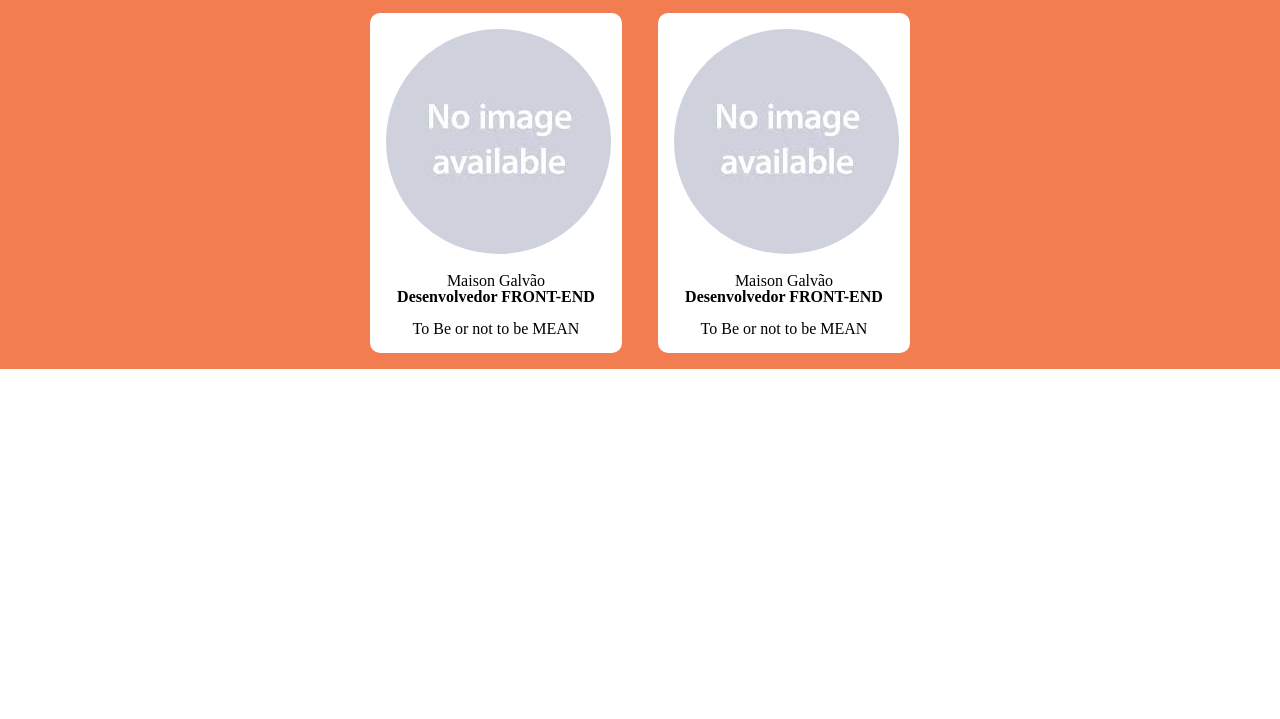
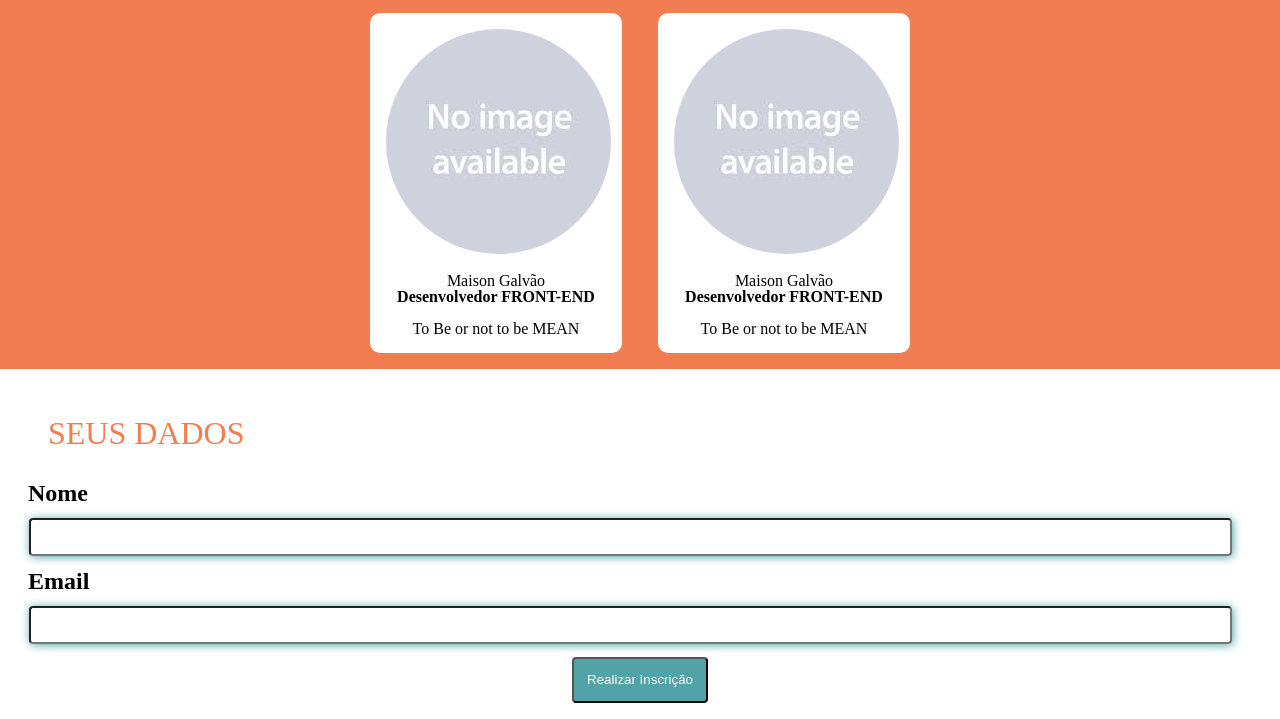
Before and after one commit to maisonsouza/Alura-curso-front-end-projeto-de-conclusao, a plain HTML site: page aluraconf/index.html in a window 1280 px wide. Shown: the part 1039-1758 px from the top of the page. Before the commit the page ends 1408 px from the top, so only its background shows below. Drawn offline with Linux system fonts and the light colour scheme.

Commit message:
Aula04 - Formulario de Inscricao

```diff
--- a/aluraconf/css/base.css
+++ b/aluraconf/css/base.css
@@ -1,4 +1,4 @@
 .container{
-    width: 96%;
+    width: 95%;
     margin:0 auto;
 }
--- a/aluraconf/css/cabecalho.css
+++ b/aluraconf/css/cabecalho.css
@@ -1,9 +1,15 @@
-
+#postagem-data-evento{
+    text-align: center;
+}
 header{
     background-image: url("../img/destaque.jpeg");
     background-size: cover;
     text-align: center;
     padding: 2rem;
+}
+
+.subtitulo{
+    text-align: center;
 }
 
 a{
@@ -54,3 +60,7 @@ a:hover{
         font-size: 4em;
     }
 }
+
+#cabecalho{
+    text-align: center;
+}
--- /dev/null
+++ b/aluraconf/css/formulario.css
@@ -0,0 +1,40 @@
+#subtitulo-formulario{
+    color: #F17D50;
+    text-transform: uppercase;
+    padding: 1em;
+    font-size: xx-large;
+}
+
+button{
+    color:white;
+    background-color: #50A3A7;
+    padding: 1em;
+    border-radius: 4px;
+    display: inline-block;
+    margin:0 auto;
+}
+
+.formulario{
+    padding: 1em;
+}
+
+
+input{
+    width: 95%;
+    height: 1.5em;
+    padding:.5em;
+    margin:1em;
+    border-radius:4px;
+    box-shadow: 1px 1px 10px #50A3A7;;
+}
+
+label{
+    font-weight: bold;
+    font-size: 1.5em;
+    text-align: start;
+    margin-left: .5em;
+}
+
+.botao{
+    text-align: center;
+}
--- a/aluraconf/css/sobre.css
+++ b/aluraconf/css/sobre.css
@@ -10,9 +10,6 @@
 
 }
 
-section{
-    text-align: center;
-}
 
 #texto{
     text-align:center;
--- a/aluraconf/index.html
+++ b/aluraconf/index.html
@@ -8,6 +8,7 @@
     <link rel="stylesheet" href="css/cabecalho.css">
     <link rel="stylesheet" href="css/sobre.css">
     <link rel="stylesheet" href="css/palestrantes.css">
+    <link rel="stylesheet" href="css/formulario.css">
     <title>AluraConf</title>
 </head>
 <body>
@@ -20,7 +21,7 @@
     <h2 id="data-evento">30Maio|RIO</h2>
     <a id="botao-inscricao" href="">Inscreva-se</a>
 </header>
-    <section>
+<section class="cabecalho container">
     <h2 class="subtitulo">Muito Conteúdo: do frontend ao backend</h2>
     <h3 id="postagem-data-evento">30 de Maio - na Cidade Maravilhosa</h3>
     <p id="texto">Com a AluraConf abordaremos o que há de novidade e conhecimentos essenciais a um desenvolvedor mobile.
@@ -35,38 +36,57 @@
             <img class="imagem" src="img/palestrantes/placeholder.jpeg">
             <figcaption>Maison Galvão</figcaption>
             <p class="cargo-palestrante">Desenvolvedor FRONT-END</p>
-            <p class="palestra">To Be or not to be  MEAN</p>
-        </figure>
-        <figure class="palestrante">
-            <img class="imagem"  src="img/palestrantes/placeholder.jpeg">
-            <figcaption>Maison Galvão</figcaption>
-            <p class="cargo-palestrante">Desenvolvedor FRONT-END</p>
-            <p class="palestra">To Be or not to be  MEAN</p>
-        </figure>
-        <figure class="palestrante">
-            <img class="imagem"  src="img/palestrantes/placeholder.jpeg">
-            <figcaption>Maison Galvão</figcaption>
-            <p class="cargo-palestrante">Desenvolvedor FRONT-END</p>
-            <p class="palestra">To Be or not to be  MEANTo Be or not to be  MEANTo Be or not to be  MEANTo Be or not to be  MEANTo Be or not to be  MEAN</p>
-        </figure>
-        <figure class="palestrante">
-            <img class="imagem"  src="img/palestrantes/placeholder.jpeg">
-            <figcaption>Maison Galvão</figcaption>
-            <p class="cargo-palestrante">Desenvolvedor FRONT-END</p>
-        </figure>
-        <figure class="palestrante">
-            <img class="imagem"  src="img/palestrantes/placeholder.jpeg">
-            <figcaption>Maison Galvão</figcaption>
-            <p class="cargo-palestrante">Desenvolvedor FRONT-END
-            <p class="palestra">To Be or not to be  MEAN</p>
+            <p class="palestra">To Be or not to be MEAN</p>
         </figure>
         <figure class="palestrante">
             <img class="imagem" src="img/palestrantes/placeholder.jpeg">
             <figcaption>Maison Galvão</figcaption>
             <p class="cargo-palestrante">Desenvolvedor FRONT-END</p>
-            <p class="palestra">To Be or not to be  MEAN</p>
+            <p class="palestra">To Be or not to be MEAN</p>
+        </figure>
+        <figure class="palestrante">
+            <img class="imagem" src="img/palestrantes/placeholder.jpeg">
+            <figcaption>Maison Galvão</figcaption>
+            <p class="cargo-palestrante">Desenvolvedor FRONT-END</p>
+            <p class="palestra">To Be or not to be MEANTo Be or not to be MEANTo Be or not to be MEANTo Be or not to be
+                MEANTo Be or not to be MEAN</p>
+        </figure>
+        <figure class="palestrante">
+            <img class="imagem" src="img/palestrantes/placeholder.jpeg">
+            <figcaption>Maison Galvão</figcaption>
+            <p class="cargo-palestrante">Desenvolvedor FRONT-END</p>
+        </figure>
+        <figure class="palestrante">
+            <img class="imagem" src="img/palestrantes/placeholder.jpeg">
+            <figcaption>Maison Galvão</figcaption>
+            <p class="cargo-palestrante">Desenvolvedor FRONT-END
+            <p class="palestra">To Be or not to be MEAN</p>
+        </figure>
+        <figure class="palestrante">
+            <img class="imagem" src="img/palestrantes/placeholder.jpeg">
+            <figcaption>Maison Galvão</figcaption>
+            <p class="cargo-palestrante">Desenvolvedor FRONT-END</p>
+            <p class="palestra">To Be or not to be MEAN</p>
         </figure>
     </div>
+</section>
+<section class="formulario">
+    <h2 id="subtitulo-formulario">Seus Dados</h2>
+    <form>
+        <label>
+            Nome
+            <input type="text"/>
+        </label>
+        <label>
+            Email
+            <input type="email"/>
+        </label>
+        <div class="botao">
+            <button>Realizar Inscrição</button>
+        </div>
+
+    </form>
+
 </section>
 
 
```
Lines whose indentation alone changed are shown as unchanged.
